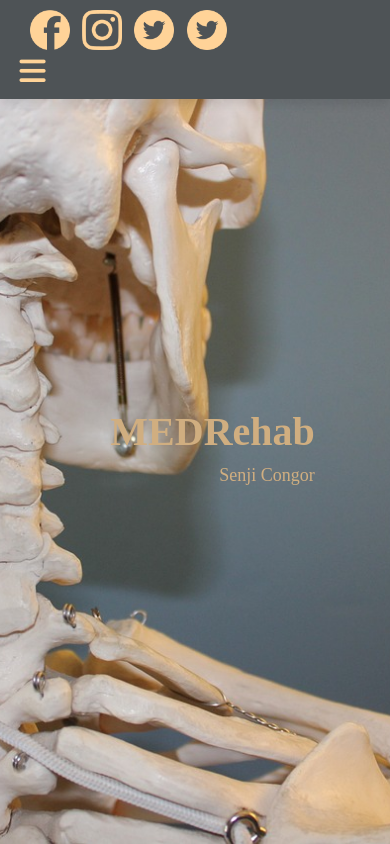
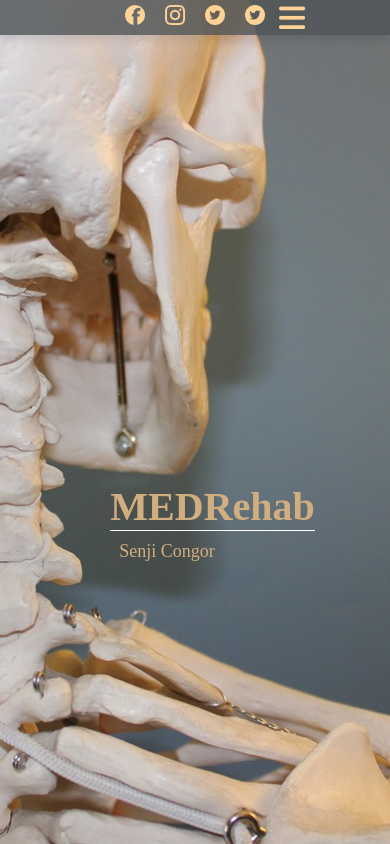
Before and after one commit to Flokii02/MEDRehab, a plain HTML site: page index.html in a window 390 px wide. Drawn offline with Linux system fonts and the light colour scheme.

Commit message:
Update index.css

```diff
--- a/index.css
+++ b/index.css
@@ -1,4 +1,4 @@
-*{
+* {
     margin: 0;
     padding: 0;
     box-sizing: border-box;
@@ -8,20 +8,22 @@
     text-transform: capitalize;
     transition: .2s linear;
 }
-html{
+html {
     font-size: 62.2%;
     scroll-behavior: smooth;
     scroll-padding-top: 6rem;
     overflow-x: hidden;
 }
-section{
+section {
     padding: 2rem 9%;
 }
-header{
+header {
     position: fixed;
-    top:0; left: 0; right: 0;
-    background: #4E5356;
-    padding: 2rem 9%;
+    top: 0;
+    left: 0;
+    right: 0;
+    background: rgba(78, 83, 86, 0.8); /* Az első három érték a szín (RGB), az utolsó érték az átlátszóság (50%) */
+    padding: 1rem 9%;
     display: flex;
     align-items: center;
     justify-content: space-between;
@@ -35,22 +37,57 @@ header{
     color: #FFD398;
 }
 
-header .navbar a{
+header .navbar {
+    display: flex;
+    align-items: center;
+}
+
+header .navbar a {
     font-size: 24px;
-    padding: 40px;
-    color:#FFD398;
+    padding-right: 50px;
+    color: #FFD398;
+    position: relative;
 }
-header .icons a{
+
+header .navbar a::after {
+    content: '';
+    position: absolute;
+    bottom: 0; /* Közvetlenül a szöveg alatt */
+    left: 0; /* Bal oldalon kezdődik */
+    width: 0;
+    height: 2px;
+    background-color: #ffff;
+    transition: width 0.3s;
+}
+
+header .navbar a:hover::after {
+    width: 50%; /* Csak a szöveg alatti vonal legyen */
+}
+
+/* Törölje a hover effektet a hamburger menüből */
+.menu-toggle:hover {
+    background: none;
+    color: #FFD398;
+}
+
+header .icons {
+    display: flex;
+    align-items: center;
+}
+
+header .icons a {
     font-size: 3rem;
     margin-left: 22px;
     width: 40px;
     height: 40px;
 }
-header .icons img{
+
+header .icons img {
     width: 40px;
     height: 40px;
 }
-.home{
+
+.home {
     display: flex;
     align-items: center;
     justify-content: flex-end;
@@ -59,8 +96,8 @@ header .icons img{
     background: url(skull-778073_1280.jpg) no-repeat;
     background-size: cover;
     background-position: center;
+}
 
-}
 .content {
     display: flex;
     flex-direction: column;
@@ -82,7 +119,6 @@ header .icons img{
     padding-top: 10px;
     padding-right: 200px;
 }
-
 
 @media (max-width: 1200px) {
     header {
@@ -106,7 +142,7 @@ header .icons img{
 @media (max-width: 992px) {
     header .navbar a {
         font-size: 20px;
-        padding: 30px;
+        padding-right: 20px;
     }
 
     .content {
@@ -123,7 +159,25 @@ header .icons img{
     }
 }
 
+@media (max-width: 840px) {
+    header .icons img {
+        width: 30px;
+        height: 30px;
+    }
+}
+
+@media (max-width: 790px) {
+    header .icons img {
+        width: 20px;
+        height: 20px;
+    }
+}
+
 @media (max-width: 768px) {
+    header {
+        justify-content: space-between;
+    }
+
     header .navbar {
         display: none;
         flex-direction: column;
@@ -147,9 +201,31 @@ header .icons img{
         color: #FFD398;
         border-bottom: 1px solid #FFD398;
     }
+    header .navbar a::after {
+        content: '';
+        position: absolute;
+        bottom: 0; /* Közvetlenül a szöveg alatt */
+        left: 50%;
+        transform: translateX(-50%);
+        width: 0;
+        height: 2px;
+        background-color: #ffffff;
+        transition: width 0.3s;
+    }
+    header .navbar a:hover::after {
+        width: 100%; /* Csak a szöveg alatti vonal legyen */
+    }
 
     .menu-toggle {
         display: block;
+        position: absolute;
+        right: -20px;
+    }
+
+    header .icons {
+        position: absolute;
+        left: 50%;
+        transform: translateX(-50%);
     }
 
     .content {
@@ -157,24 +233,28 @@ header .icons img{
     }
 
     .content h1 {
-        font-size: 50px;
-        border-bottom: none;
+        font-size: 60px;
+        margin: 0;
+        padding: 0;
+        border-bottom: 1px solid white;
     }
 
     .content span {
         font-size: 20px;
-        padding-right: 0;
+        margin: 0;
+        padding-top: 10px;
+        padding-right: 100px;
     }
 }
 
 @media (max-width: 576px) {
     header {
-        padding: 1rem 5%;
+        padding-top: 15px;
     }
 
     header .navbar a {
         font-size: 16px;
-        padding: 15px;
+        padding: 10px;
     }
 
     header .icons a {
@@ -182,7 +262,16 @@ header .icons img{
         margin-left: 10px;
         width: 30px;
         height: 30px;
+        padding-top: 5px;
     }
+
+    .menu-toggle {
+        display: block;
+        position: absolute;
+        right: -30px;
+        top: 2px;
+    }
+
 
     .home {
         justify-content: center;
@@ -191,15 +280,20 @@ header .icons img{
     }
 
     .content {
-        margin-top: 50px;
+        margin-top: 200px;
     }
 
     .content h1 {
         font-size: 40px;
+        margin: 0;
+        padding-right:0;
+        border-bottom: 1px solid white;
     }
 
     .content span {
         font-size: 18px;
-        padding-right: 0;
+        margin: 0;
+        padding-top: 10px;
+        padding-right: 100px;
     }
 }
```
